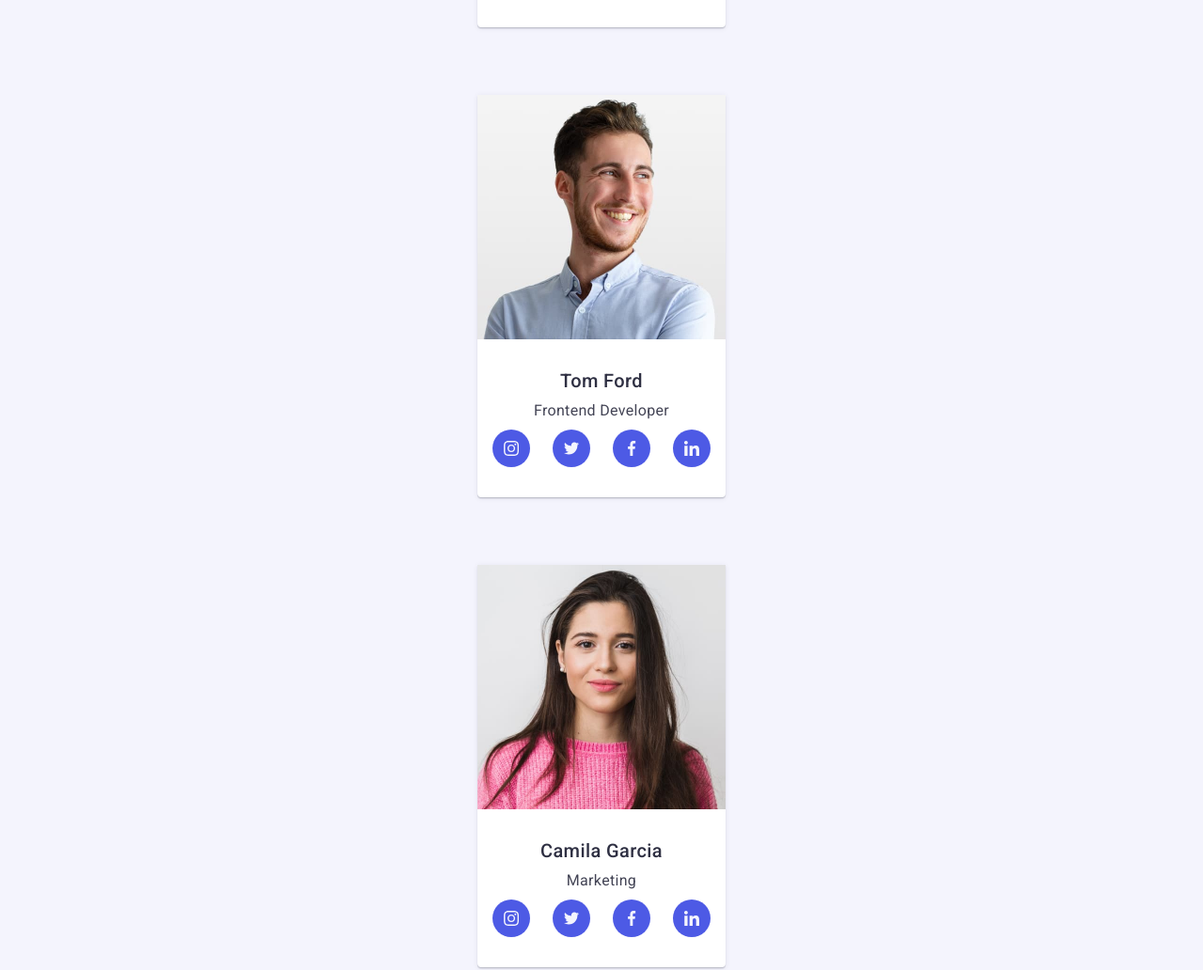
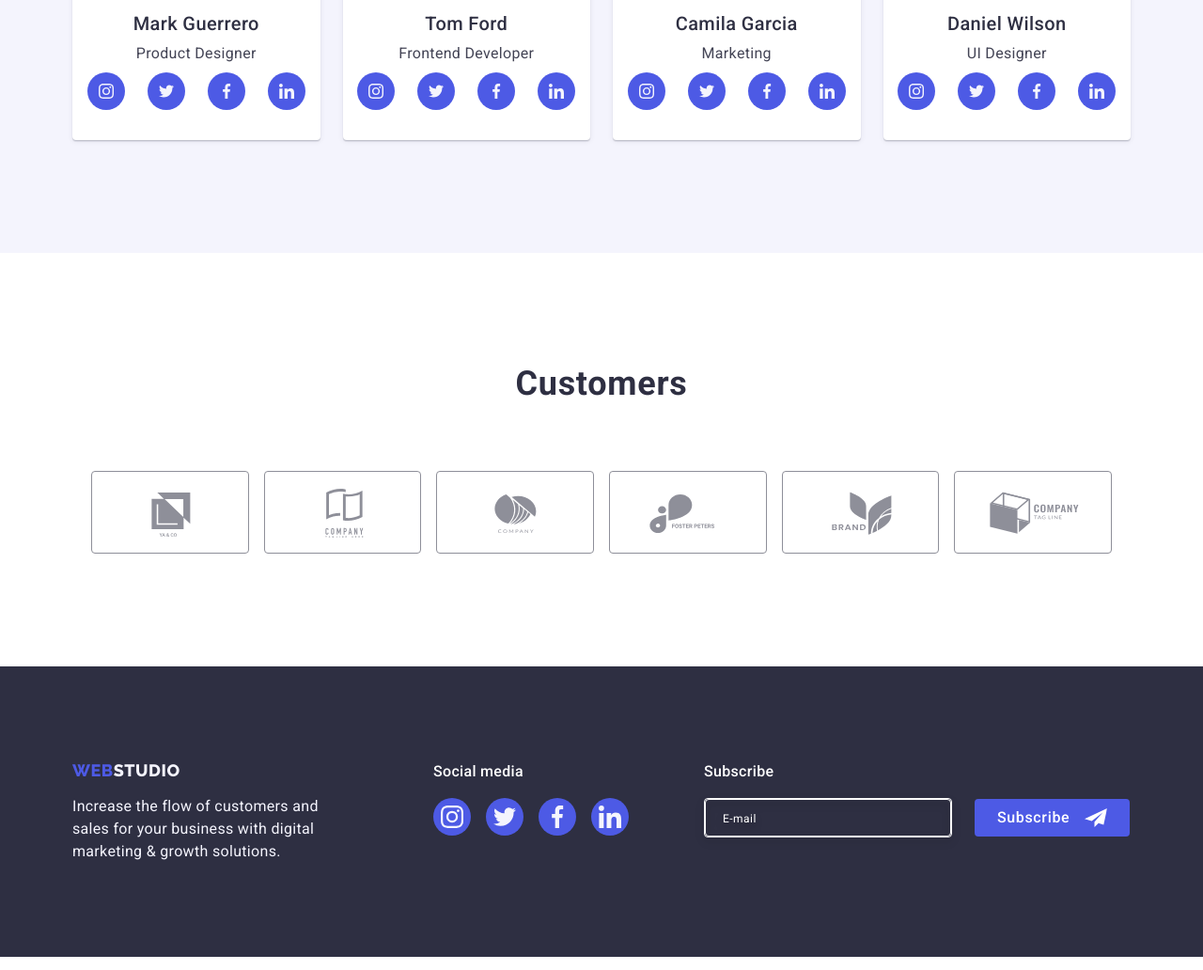
Before and after one commit to TonichUA/goit-markup-hw-07, a plain HTML site: page index.html in a window 1280 px wide. Shown: the part 1538-2570 px from the top of the page at 94% size. Drawn offline with nearby package versions, Linux system fonts and the light colour scheme.

Commit message:
12321$1@

```diff
--- a/css/styles.css
+++ b/css/styles.css
@@ -328,8 +328,8 @@ letter-spacing: 0.02em;
 }
 
 .team > .container {
-  max-width: 264px;
-  padding: 0;
+  max-width: 296px;
+
 }
 
 .team-list {
@@ -337,7 +337,7 @@ letter-spacing: 0.02em;
   flex-direction: column;
   row-gap: 72px;
 
-  width: 264px;
+
 }
 .team-title-top {
   font-size: 36px;
@@ -420,9 +420,28 @@ letter-spacing: 0.02em;
 
 /* Customers */
 
+
 .customers {
-  padding: 120px 0;
+  padding: 96px 0;
 }
+.customers > .container {
+  max-width: 428px;
+  margin: 0 auto;
+}
+.customers-list {
+  display: flex;
+  flex-wrap: wrap;
+  justify-content: center;
+  align-items: center;
+  row-gap: 72px;
+  column-gap: 16px;
+}
+
+.customers-item {
+  height: 88px;
+  width: calc((100% - 16px) / 2);
+}
+
 
 .customers-title {
   font-weight: 700;
@@ -436,17 +455,7 @@ letter-spacing: 0.02em;
   color: var(--title-color);
   margin-bottom: 72px;
 }
-.customers-list {
-  display: flex;
-  justify-content: center;
-  align-items: center;
-  gap: 24px;
-}
 
-.customers-item {
-  height: 88px;
-  width: calc((100% - 120px) / 6);
-}
 
 .customers-link {
   width: 100%;
@@ -1012,34 +1021,74 @@ color: #8E8F99;
 /* Quality */
 
 @media screen and (min-width: 768px) {
-  .container {
+  .quality > .container {
     max-width: 736px;
   }
   .icon-quality-list{
     display: none;
   }
   .quality-list {
-  display: flex;
-flex-wrap: wrap;
-  flex-direction: row;
-  margin: 0 auto;
-  column-gap: 24px;
-  row-gap: 48px;
+    flex-direction: row;
+    flex-wrap: wrap;
+    column-gap: 24px;
+    row-gap: 72px;
+
 
 }
 
-.quality-item {
 
-  width: calc((100% - 48px) / 2);
+ .quality-item {
+
+max-width: 356px;
+    width: calc((100% - 24px) / 2);
+
 }
 .quality-title {
   text-align: start;
 }
 
 
+/* Block TEAM */
+.team > .container {
+  max-width: 584px;
+}
+.team-list {
+
+    flex-direction: row;
+    flex-wrap: wrap;
+    column-gap: 24px;
+    row-gap: 64px;
+    justify-content: center ;
+
+  }
+
+  .team-item {
+    width: calc((100% - 24px) / 2);
+  }
+  .icon-team-list {
+    max-width: 232px;
+  }
+
+  /* CUSTOMERS */
+ .customers {
+    padding: 120px 0;
+  }
+  .customers > .container {
+    max-width: 1158px;
+    padding: 0 16px;
+  }
+
+  .customers-list {
+    flex-direction: row;
+  }
+
+  .customers-item {
+    width: calc((100% - 120px) / 6);
+  }
+
 /* footer tablet */
 .footer > .container{
-  max-width: 552px;
+  max-width: 584px;
   display: flex;
   flex-direction: row;
   flex-wrap: wrap;
@@ -1133,7 +1182,7 @@ flex-wrap: wrap;
   max-width: 1158px;
 }
 .about {
-  display: contents;
+  display: block;
   padding-bottom: 120px;
 
 }
@@ -1156,6 +1205,31 @@ flex-wrap: wrap;
 .about-item {
   width: calc((100% - 48) / 3);
 }
+
+/* TEAM */
+
+ .team {
+    background: #f4f4fd;
+    padding-top: 120px;
+    padding-bottom: 120px;
+  }
+.team > .container {
+  max-width: 1158px;
+  padding: 0 16px;
+}
+.team-list {
+    flex-direction: row;
+    gap: 24px;
+  }
+  .team-item {
+    width: calc((100% - 72px) / 4);
+  }
+
+/* CUSTOMERS */
+  .customers > .container {
+    max-width: 1158px;
+  }
+
 
 /* footer Desctop */
 .footer > .container {
--- a/index.html
+++ b/index.html
@@ -354,7 +354,7 @@
 
       <!-- Customers -->
 
-      <!-- <section class="customers">
+       <section class="customers">
         <div class="container">
           <h2 class="customers-title">Customers</h2>
           <ul class="customers-list list">
@@ -402,7 +402,7 @@
             </li>
           </ul>
         </div>
-      </section> -->
+      </section>
     </main>
     <footer class="footer">
       <div class="container footer-container">
```
